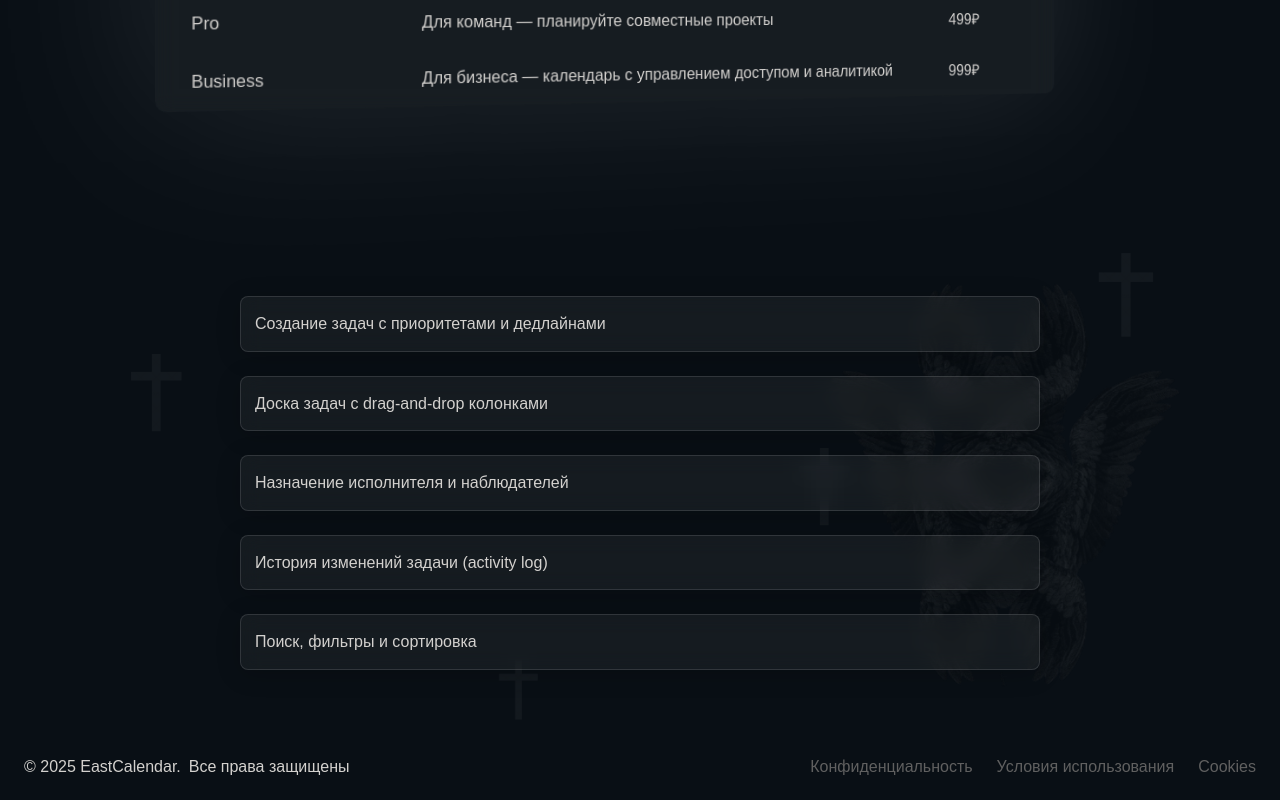
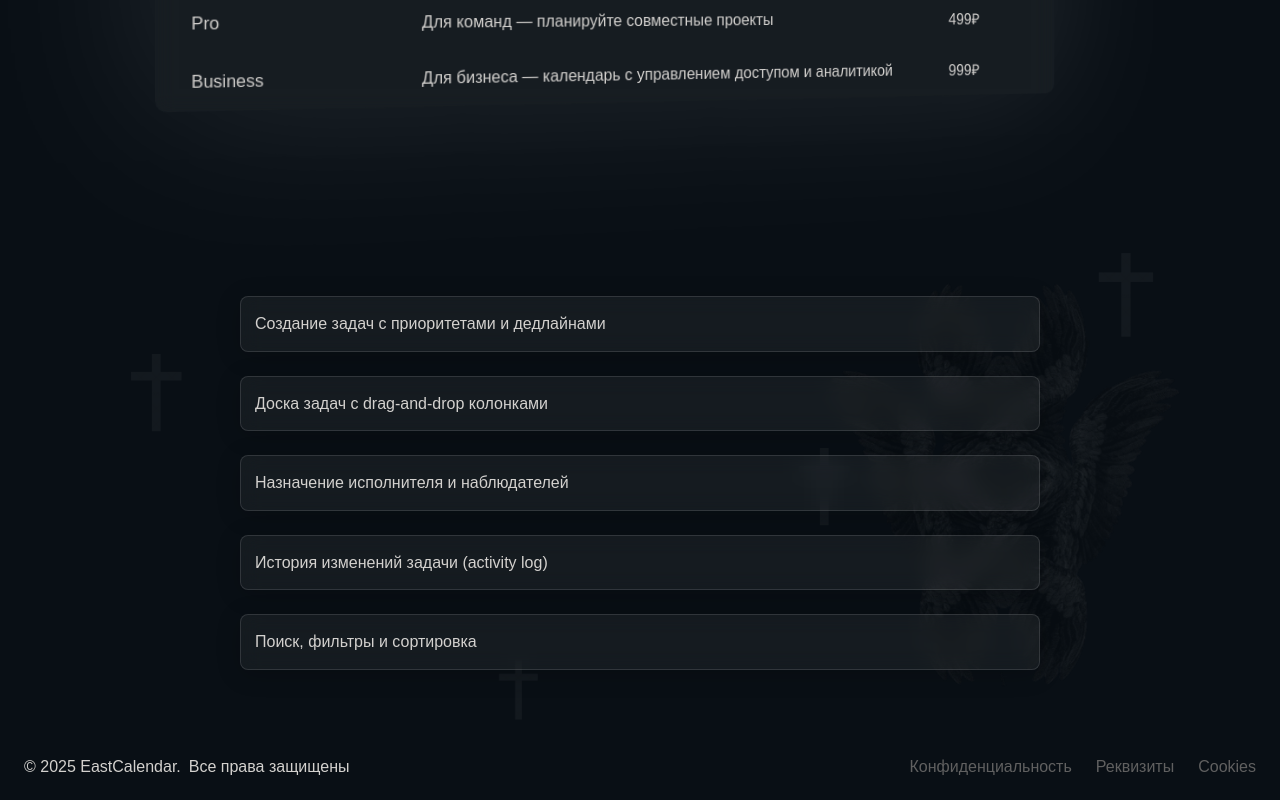
Before and after one commit to CurlyBattery/east-calendar-frontend, a React (Vite) app: page / in a window 1280 px wide. Shown: the part 1328-2128 px from the top of the page. Built offline with nearby package versions, Linux system fonts and the light colour scheme; no server answers; a web font is replaced by a local one.

Commit message:
feat: (details)

```diff
--- a/src/components/AppRoutes.tsx
+++ b/src/components/AppRoutes.tsx
@@ -5,7 +5,7 @@ import {
     ABOUT_ROUTE,
     ALL_DEVICES_ROUTE,
     CREATE_PROJECT_ROUTE,
-    DASHBOARD_ROUTE,
+    DASHBOARD_ROUTE, DETAILS_ROUTE,
     EAST_ROUTE,
     LOGIN_ROUTE, MY_TASKS_ROUTE,
     ONE_PROJECT_ROUTE, PREMIUM_ROUTE, PROFILE_ROUTE,
@@ -26,6 +26,7 @@ import ScanPage from "../pages/ScanPage/ScanPage.tsx";
 import MyTasksPage from "../pages/MyTasks/MyTasksPage.tsx";
 import AboutPage from "../pages/AboutPage/AboutPage.tsx";
 import MyProfilePage from "../pages/MyProfilePage/MyProfilePage.tsx";
+import DetailsPage from "../pages/DetailsPage/DetailsPage.tsx";
 
 
 export const router = createBrowserRouter([
@@ -47,6 +48,10 @@ export const router = createBrowserRouter([
             {
                 path: LOGIN_ROUTE,
                 element: <LoginPage />
+            },
+            {
+                path: DETAILS_ROUTE,
+                element: <DetailsPage />
             },
             {
                 path: DASHBOARD_ROUTE,
--- a/src/components/Footer/Footer.tsx
+++ b/src/components/Footer/Footer.tsx
@@ -1,4 +1,6 @@
 import './_footer.scss';
+import {Link} from "react-router-dom";
+import {DETAILS_ROUTE} from "../../utils/consts.ts";
 
 const Footer = () => {
     return (
@@ -10,7 +12,7 @@ const Footer = () => {
                 </div>
                 <ul className='footer__container__links'>
                     <li><a href="#">Конфиденциальность</a></li>
-                    <li><a href="#">Условия использования</a></li>
+                    <li><Link to={DETAILS_ROUTE}>Реквизиты</Link></li>
                     <li><a href="#">Cookies</a></li>
                 </ul>
             </div>
--- /dev/null
+++ b/src/pages/DetailsPage/DetailsPage.tsx
@@ -0,0 +1,10 @@
+
+const DetailsPage = () => {
+    return (
+        <div style={{ padding: 20 }}>
+            ИНН: 044525974
+        </div>
+    );
+};
+
+export default DetailsPage;
--- a/src/utils/consts.ts
+++ b/src/utils/consts.ts
@@ -10,3 +10,4 @@ export const SCAN_ROUTE = '/scan/:sessionId';
 export const MY_TASKS_ROUTE = '/tasks/my';
 export const ABOUT_ROUTE = '/about';
 export const PROFILE_ROUTE = '/profile';
+export const DETAILS_ROUTE = '/details';
```
